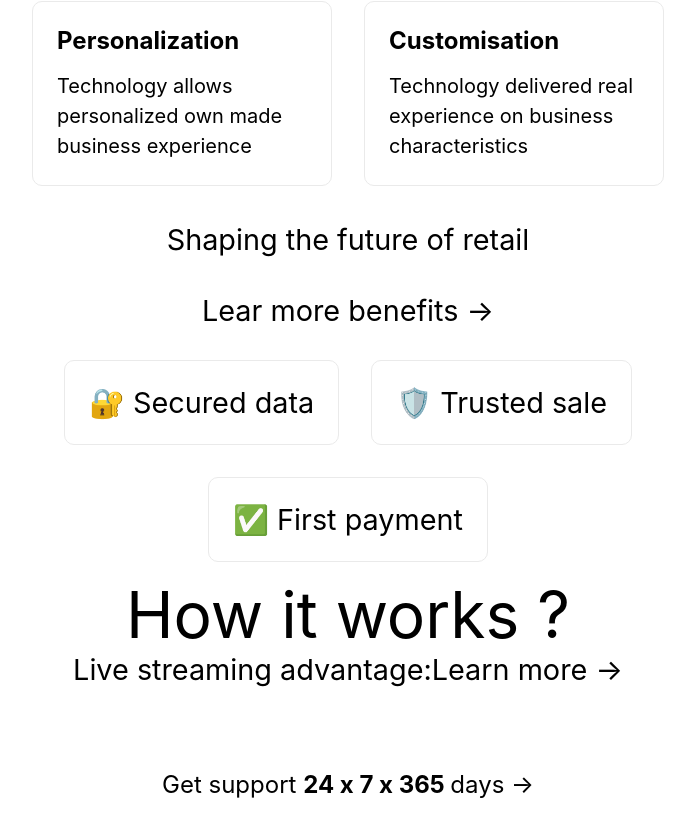
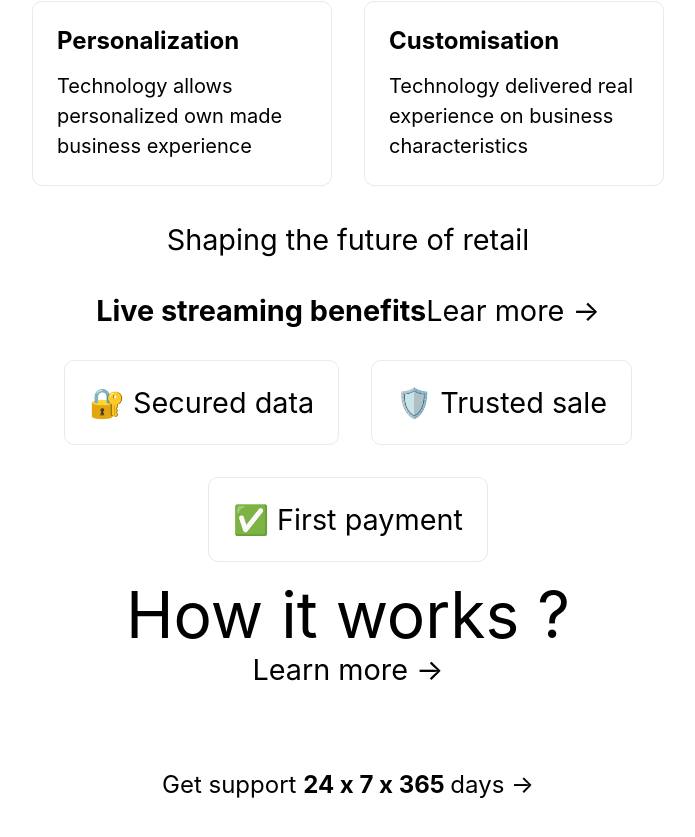
Before and after one commit to rammurmu/next, a Next.js app: page /seller in a window 1280 px wide. Shown: the part 1405-2242 px from the top of the page, without its empty margins (292-987 px from the left). Built offline with nearby package versions, Linux system fonts and the light colour scheme.

Commit message:
Update seller.js

```diff
--- a/pages/seller.js
+++ b/pages/seller.js
@@ -66,7 +66,7 @@ export default function Seller() {
          <p>Shaping the future of retail</p>
          <br />
 
-      <p>Lear more benefits &rarr;</p>
+      <p><b>Live streaming benefits</b>Lear more &rarr;</p>
 
        <div className={styles.grid}>
        <p className={styles.card}>🔐 Secured data</p>
@@ -76,7 +76,7 @@ export default function Seller() {
 
 
       <div className={styles.title}>How it works ?</div>
-      <p>Live streaming advantage:Learn more &rarr;</p>
+      <p>Learn more &rarr;</p>
 
       <p className={styles.description}>Get support <b>24 x 7 x 365 </b>days &rarr;</p>
 
```
